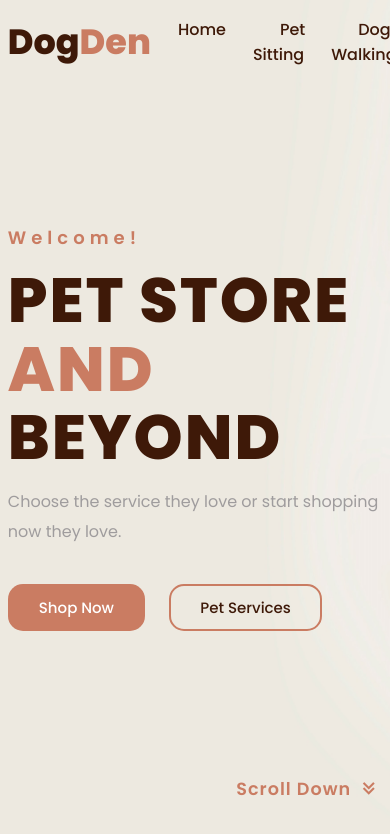
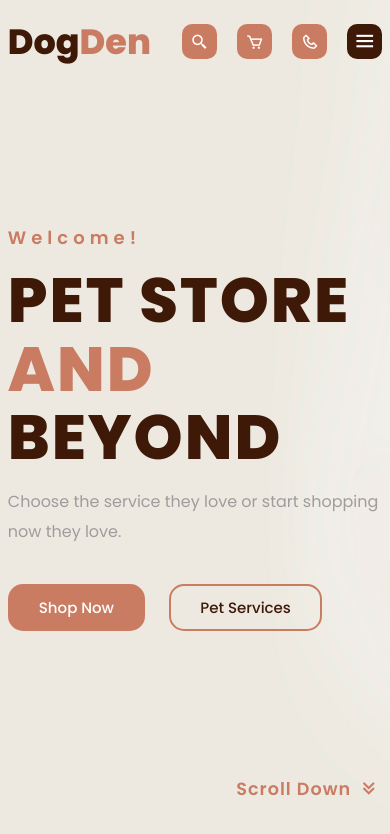
Before and after one commit to Darek-Ryszka/HTML_CSS_Fit-Panda, a plain HTML site: page index.html in a window 390 px wide. Drawn offline with nearby package versions, Linux system fonts and the light colour scheme.

Commit message:
Add media 975px style in CSS amd fixed issue

```diff
--- a/index.html
+++ b/index.html
@@ -59,7 +59,7 @@
 	</div>
 
 	<!----custom js link--->
-	<script type="text/javascript" src="js/script.js"></script>
+	<script type="text/javascript" src="script.js"></script>
 
 </body>
 </html>
--- a/style.css
+++ b/style.css
@@ -72,6 +72,7 @@ span{
 	margin-left: 10px;
 	display: none;
 }
+
 .main-header{
 	width: 100%;
 	height: 100vh;
@@ -133,6 +134,7 @@ section{
 	background: #ca7c62;
 	color: #fff;
 }
+
 .left{
 	position: absolute;
 	top: 50%;
@@ -149,6 +151,7 @@ section{
 .left i:hover{
 	transform: scale(1.1) translateX(-5px);
 }
+
 .right{
 	position: absolute;
 	bottom: 5%;
@@ -171,8 +174,8 @@ section{
 	margin-left: 5px;
 }
 
-
-@media (max-width: 1470px){
+@media (max-width: 1470px)
+{
 	header{
 		padding: 15px 2%;
 		transition: .2s;
@@ -190,7 +193,8 @@ section{
 	}
 }
 
-@media (max-width: 1000px){
+@media (max-width: 1000px)
+{
 	.main-text h1{
 		font-size: 3.9rem;
 		transition: .2s;
@@ -206,3 +210,46 @@ section{
 		transition: .2s;
 	}
 }
+
+@media (max-width: 975px)
+{
+	#menu-icon{
+		display: block;
+		display: inline-flex;
+		align-items: center;
+		justify-content: center;
+		height: 35px;
+		width: 35px;
+		background: #3e1908;
+		color: #fff;
+		font-size: 25px;
+		border-radius: 10px;
+	}
+	.navlist{
+		position: absolute;
+		top: -600px;
+		left: 0;
+		right: 0;
+		display: flex;
+		flex-direction: column;
+		background: #fbf6ef;
+		text-align: left;
+		transition: all .43s ease;
+	}
+	.navlist a{
+		font-size: 15px;
+		display: block;
+		padding: 0.5rem;
+		margin: 1.1rem;
+		border-bottom: none;
+		border-left: 2px solid #3e1908;
+	}
+	.navlist a:hover{
+		border-bottom: none;
+		background: #3e1908;
+		color: #fff;
+	}
+	.navlist.open{
+		top: 100%;
+	}
+}
```
